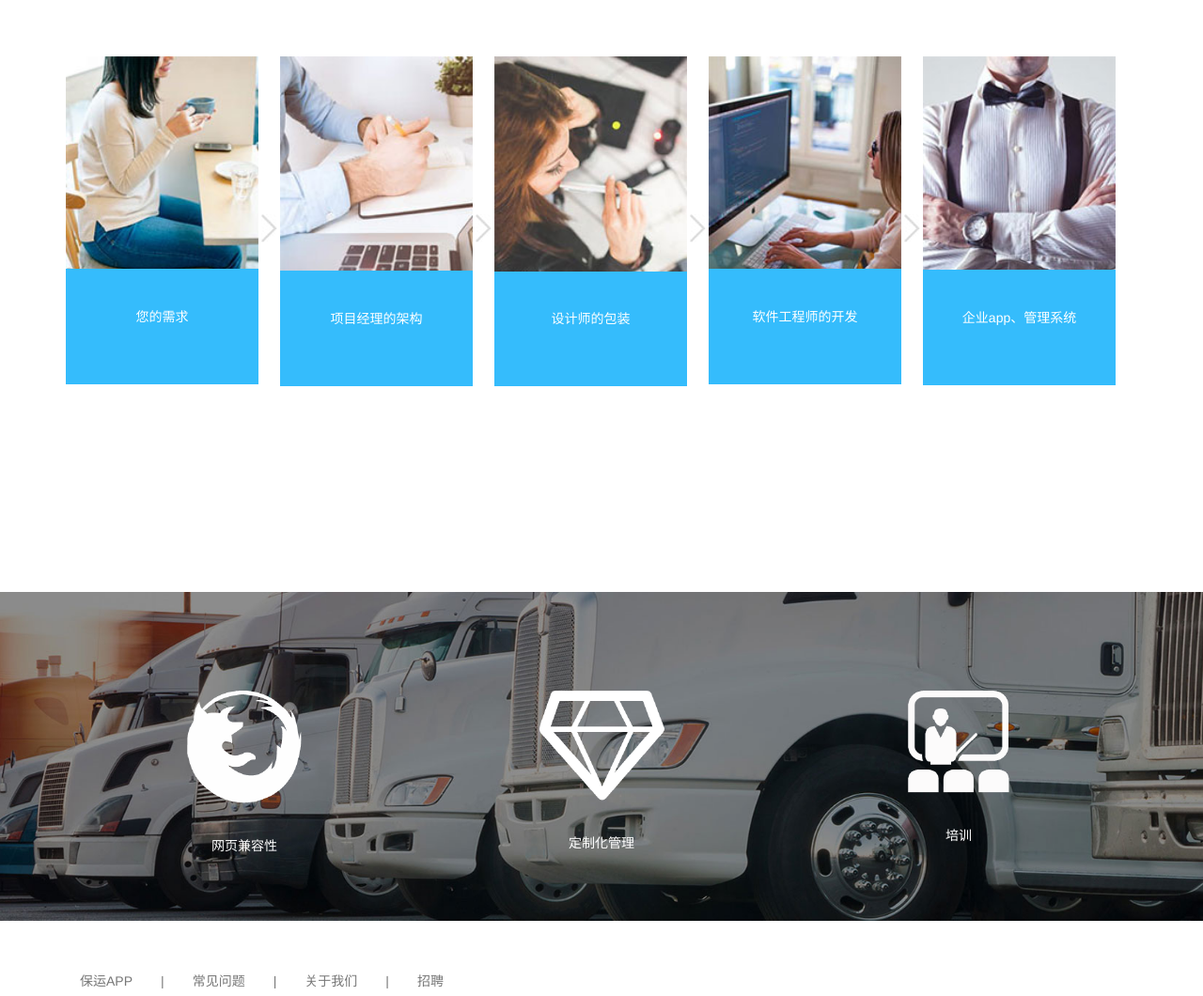
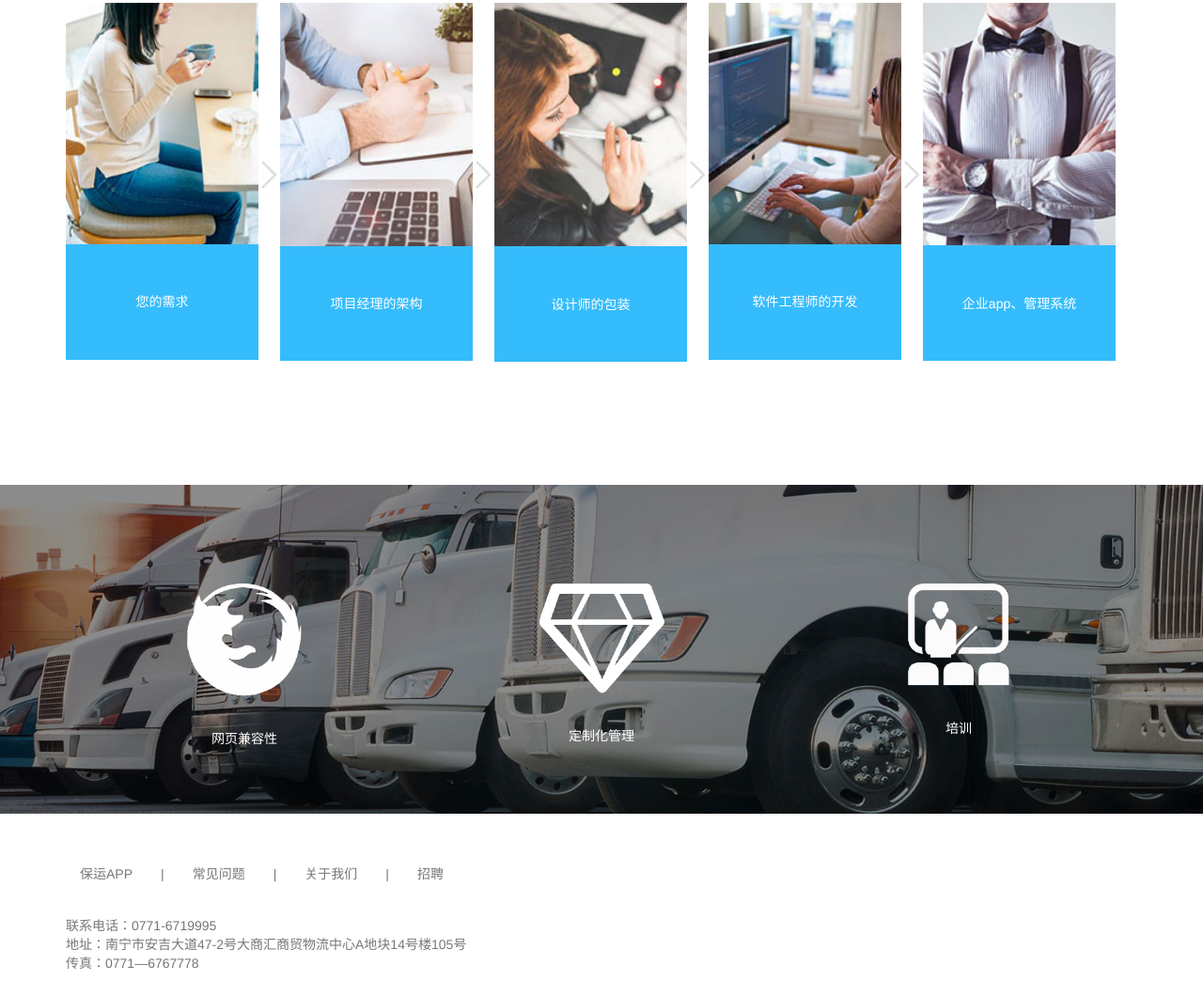
Before and after one commit to lucyhx/web-bykj, a plain HTML site: page index.html in a window 1280 px wide. Shown: the part 2557-3617 px from the top of the page at 94% size. Drawn offline with Linux system fonts and the light colour scheme.

Commit message:
fix .dz .dz-img

```diff
--- a/css/index.css
+++ b/css/index.css
@@ -205,9 +205,7 @@
 }
 
 .dz {
-  margin-bottom: 65%;
-  margin-top: 15%;
-
+  margin-bottom: 55%;
 }
 
 .dz-p {
@@ -221,15 +219,35 @@
   height: auto;
 }
 
-.dz-b img {
-  margin-top: -20%;
+.dz-word {
+  position: relative;
   width: 100%;
   height: auto;
+  text-align: center;
+  margin-top: -5%;
 }
 
-.dz-word {
-  margin-top: -40%;
+.dz-word p {
+  position: absolute;
+  width: 100%;
+  height: auto;
   color: white;
+  font-size: 1em;
+  text-align: center;
+  left: 0;
+  top: 50%;
+  -webkit-transform: translateY(-50%);
+  -moz-transform: translateY(-50%);
+  -ms-transform: translateY(-50%);
+  -o-transform: translateY(-50%);
+  transform: translateY(-50%);
+}
+
+.dz-word img {
+  width: 100%;
+  height: auto;
+  left: 0;
+  top: 0;
 }
 
 .sjt {
@@ -326,7 +344,6 @@
 
   body {
     font-size: 10px;
-
   }
 
   #cp .col-md-1 {
@@ -348,8 +365,8 @@
     width: 50%;
   }
 
-  .dz {
-    margin-bottom: 40%;
+  .dz-word p {
+    font-size: .85em;
   }
 
   .sjt img {
--- a/index.html
+++ b/index.html
@@ -254,10 +254,9 @@
         <div class="dz text-center">
           <div class="dz-p">
             <img class="dz-img" src="image/kehu.jpg ">
-            <div class="dz-b">
+            <div class="dz-word">
               <img src="image/blue-block.jpg">
-            </div>
-            <div class="dz-word"><p>您的需求</p>
+              <p>您的需求</p>
             </div>
           </div>
           <div class="sjt">
@@ -266,10 +265,9 @@
 
           <div class="dz-p">
             <img class="dz-img" src="image/xiangmujili.jpg ">
-            <div class="dz-b">
+            <div class="dz-word">
               <img src="image/blue-block.jpg">
-            </div>
-            <div class="dz-word"><p>项目经理的架构</p>
+              <p>项目经理的架构</p>
             </div>
           </div>
 
@@ -279,10 +277,9 @@
 
           <div class="dz-p">
             <img class="dz-img" src="image/shejishi.jpg">
-            <div class="dz-b">
+            <div class="dz-word">
               <img src="image/blue-block.jpg">
-            </div>
-            <div class="dz-word"><p>设计师的包装</p>
+              <p>设计师的包装</p>
             </div>
           </div>
 
@@ -292,10 +289,9 @@
 
           <div class="dz-p">
             <img class="dz-img" src="image/ruanjiangc.jpg ">
-            <div class="dz-b">
+            <div class="dz-word">
               <img src="image/blue-block.jpg">
-            </div>
-            <div class="dz-word"><p>软件工程师的开发</p>
+              <p>软件工程师的开发</p>
             </div>
           </div>
 
@@ -305,14 +301,11 @@
 
           <div class="dz-p">
             <img class="dz-img" src="image/guanlizhe.jpg ">
-            <div class="dz-b">
+            <div class="dz-word">
               <img src="image/blue-block.jpg">
-              <div class="dz-word">
-                <p>企业app、管理系统</p>
-              </div>
+              <p>企业app、管理系统</p>
             </div>
           </div>
-
         </div>
       </div>
     </div>
```
